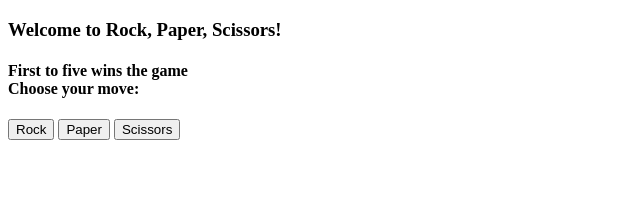
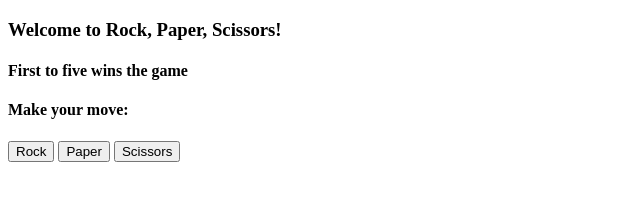
Before and after one commit to mvserna/rock-paper-scissors, a plain HTML site: page index.html in a window 1280 px wide. Shown: the whole page, without its empty margins (0-640 px from the left). Drawn offline with Linux system fonts and the light colour scheme.

Commit message:
Change name

```diff
--- a/index.html
+++ b/index.html
@@ -6,8 +6,10 @@
   <link ref="stylesheet" href="style.css">
 </head>
 <body>
+  <div id="container">
     <h3>Welcome to Rock, Paper, Scissors!</h3>
-    <h4>First to five wins the game<br>Choose your move:</h4>
+    <h4>First to five wins the game</h4>
+    <h4>Make your move:</h4>
     <button id="btn-rock">Rock</button>
     <button id="btn-paper">Paper</button>
     <button id="btn-scissors">Scissors</button>
@@ -15,6 +17,7 @@
       <h4 id="round-results" style="display:block"> </h4>
       <h4 id="game-results" style="display:block"> </h4>
     </div>
-    <script src="main.js"></script>
+  </div>
+  <script src="main.js"></script>
 </body>
 </html>
```
